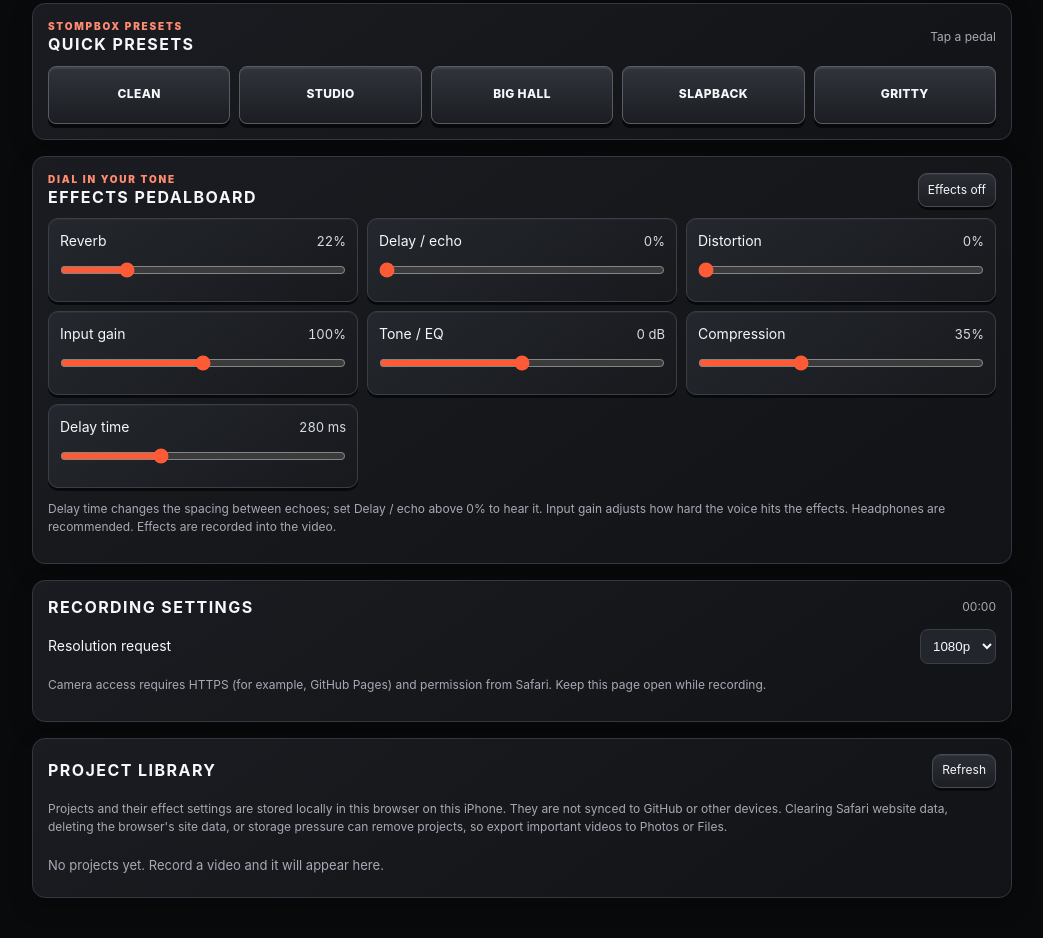
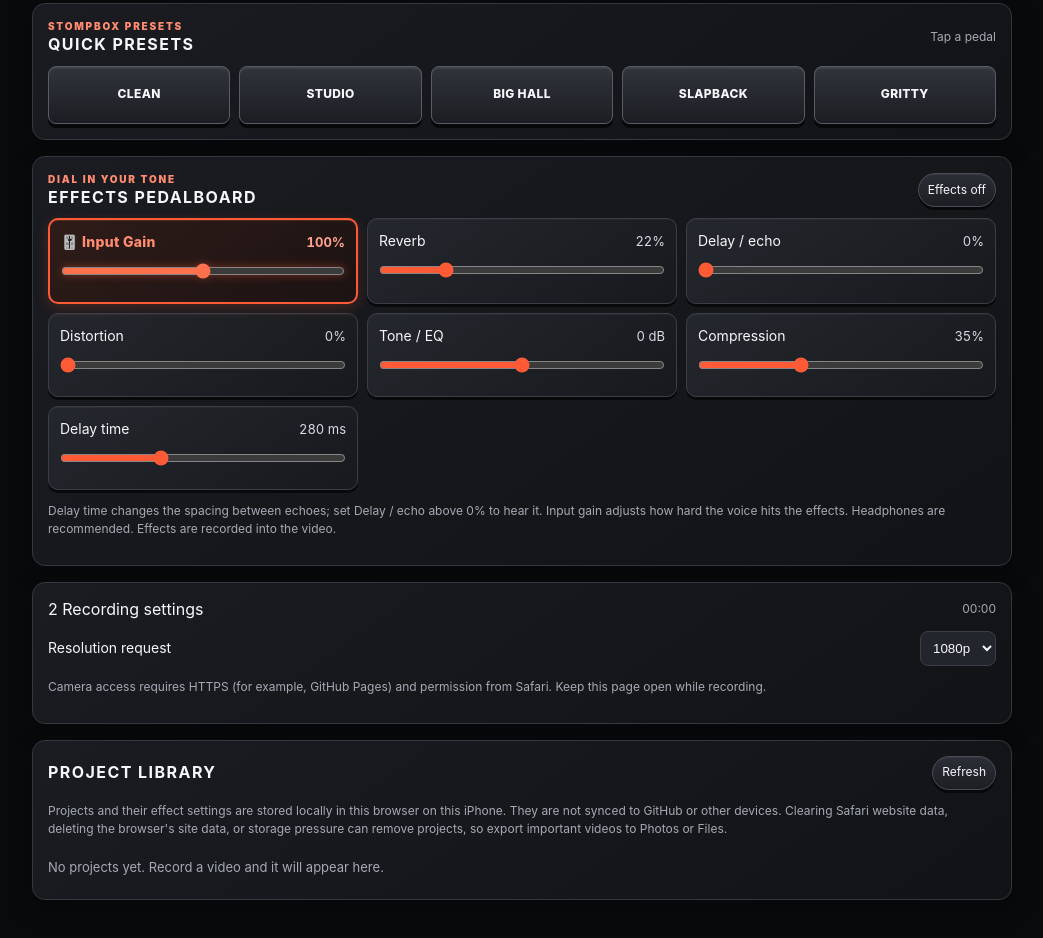
Before and after one commit to fbvhy6rngs-cmyk/Audio-Cam, a plain HTML site: page index.html in a window 1280 px wide. Shown: the part 798-1736 px from the top of the page, without its empty margins (118-1161 px from the left). Drawn offline with Linux system fonts and the light colour scheme.

Commit message:
Refactor camera preview styles and input gain controls
Updated styles for camera preview and button elements. Enhanced input gain control styling.

```diff
--- a/index.html
+++ b/index.html
@@ -1,4 +1,3 @@
-
 <!DOCTYPE html>
 <html lang="en">
 <head>
@@ -19,15 +18,37 @@ h1{font-size:25px;margin:0;letter-spacing:.04em;font-weight:900;text-transform:u
 .sub,.small,.note{color:var(--muted)}.sub{font-size:13px;margin-top:3px}.small,.note{font-size:12px}
 .pill{border:1px solid var(--line);border-radius:99px;padding:5px 9px;font-size:12px;color:var(--muted)}
 .preview{aspect-ratio:16/9;width:100%;min-height:240px;background:#000;border:2px solid #454952;border-radius:13px;overflow:hidden;display:grid;place-items:center;box-shadow:0 0 0 5px #15171b,0 12px 32px #0009;position:relative}
-#cameraPreview{width:100%;height:100%;object-fit:contain;background:#000}
+#cameraPreview{width:100%;height:100%;object-fit:cover;background:#000}
 .status{display:flex;gap:8px;align-items:center;margin:10px 2px 14px;font-size:13px;color:var(--muted)}
 .dot{width:8px;height:8px;border-radius:50%;background:#7c8290;flex:none}.dot.live{background:var(--accent)}
 .actions{display:grid;grid-template-columns:1fr 1.25fr 1fr;gap:10px;margin:15px 0 20px}
-button{font:inherit;color:var(--text);background:linear-gradient(180deg,#2b2e35,#1c1e23);border:1px solid #484c56;border-radius:9px;padding:11px 9px;min-height:44px;box-shadow:inset 0 1px #ffffff0d,0 3px 0 #08090b;transition:filter .12s,transform .12s}button:active{transform:translateY(2px);box-shadow:inset 0 1px #ffffff0d,0 1px 0 #08090b}
+button{font:inherit;color:var(--text);background:linear-gradient(180deg,#2b2e35,#1c1e23);border:1px solid #484c56;border-radius:99px;padding:11px 9px;min-height:44px;box-shadow:inset 0 1px #ffffff0d,0 3px 0 #08090b;transition:filter .12s,transform .12s}button:active{transform:translateY(2px);box-shadow:inset 0 1px #ffffff0d,0 1px 0 #08090b}
 button:disabled{opacity:.45}button.primary{background:linear-gradient(180deg,#ff704d,#d93b25);border-color:#ff886c;font-weight:800;text-transform:uppercase;letter-spacing:.04em}button.recording{background:linear-gradient(180deg,#b82132,#72101c);border-color:#f04b5a}
 .panel{background:linear-gradient(145deg,#1a1c21,#121316);border:1px solid #343740;border-radius:13px;padding:15px;margin:16px 0;box-shadow:0 8px 22px #0004}
 .panelhead{display:flex;justify-content:space-between;align-items:center;gap:10px;margin-bottom:10px}
 .control{padding:12px 11px;border:1px solid #3a3e47;border-radius:10px;background:linear-gradient(145deg,#24272d,#17191d);box-shadow:inset 0 1px #ffffff09,0 3px 0 #08090b;min-width:0}.control:first-of-type{border-top:1px solid #3a3e47}
+
+/* Distinguished Input Gain Styling */
+.control.highlight-gain {
+  border: 2px solid var(--accent);
+  background: linear-gradient(145deg, #2e1c18, #1c1313);
+  box-shadow: inset 0 1px #ff704d33, 0 4px 14px #ff5a3633;
+  position: relative;
+}
+.control.highlight-gain label {
+  color: #ff8b70;
+  font-weight: 800;
+  letter-spacing: 0.02em;
+}
+.control.highlight-gain output {
+  color: #ffa38f;
+  font-weight: 700;
+}
+.control.highlight-gain input[type=range] {
+  accent-color: #ff704d;
+  filter: drop-shadow(0 0 4px rgba(255, 90, 54, 0.4));
+}
+
 .labelrow{display:flex;justify-content:space-between;gap:10px;align-items:center;margin-bottom:5px;font-size:14px}
 output{font-size:13px;color:#d7dbe4;font-variant-numeric:tabular-nums}
 input[type=range]{width:100%;accent-color:var(--accent);height:28px;margin:0}
@@ -64,10 +85,10 @@ select{background:var(--panel2);color:var(--text);border:1px solid var(--line);b
 <section class="panel">
 <div class="panelhead"><div><div class="studio-tag">Dial in your tone</div><h2>Effects pedalboard</h2></div><button id="offBtn" style="min-height:34px;padding:5px 9px;font-size:12px">Effects off</button></div>
 <div class="effectsgrid">
+<div class="control highlight-gain"><div class="labelrow"><label for="gain">🎚️ Input Gain</label><output id="gainVal">100%</output></div><input id="gain" type="range" min="0" max="200" value="100"></div>
 <div class="control"><div class="labelrow"><label for="reverb">Reverb</label><output id="reverbVal">22%</output></div><input id="reverb" type="range" min="0" max="100" value="22"></div>
 <div class="control"><div class="labelrow"><label for="delay">Delay / echo</label><output id="delayVal">0%</output></div><input id="delay" type="range" min="0" max="100" value="0"></div>
 <div class="control"><div class="labelrow"><label for="distortion">Distortion</label><output id="distortionVal">0%</output></div><input id="distortion" type="range" min="0" max="100" value="0"></div>
-<div class="control"><div class="labelrow"><label for="gain">Input gain</label><output id="gainVal">100%</output></div><input id="gain" type="range" min="0" max="200" value="100"></div>
 <div class="control"><div class="labelrow"><label for="eq">Tone / EQ</label><output id="eqVal">0 dB</output></div><input id="eq" type="range" min="-12" max="12" value="0"></div>
 <div class="control"><div class="labelrow"><label for="compression">Compression</label><output id="compressionVal">35%</output></div><input id="compression" type="range" min="0" max="100" value="35"></div>
 <div class="control"><div class="labelrow"><label for="delayTime">Delay time</label><output id="delayTimeVal">280 ms</output></div><input id="delayTime" type="range" min="60" max="700" step="10" value="280"></div>
@@ -76,14 +97,14 @@ select{background:var(--panel2);color:var(--text);border:1px solid var(--line);b
 </section>
 
 <section class="panel">
-<div class="panelhead"><h2>Recording settings</h2><span id="clock" class="small">00:00</span></div>
+<div class="panelhead">2 Recording settings</h2><span id="clock" class="small">00:00</span></div>
 <div class="labelrow"><label for="quality">Resolution request</label><select id="quality"><option value="1080">1080p</option><option value="720">720p</option></select></div>
 <p class="note">Camera access requires HTTPS (for example, GitHub Pages) and permission from Safari. Keep this page open while recording.</p>
 <div id="error" role="status"></div>
 </section>
 
 <section id="result" class="panel" style="display:none">
-<div class="panelhead"><h2>Recording saved to projects</h2><span id="fileInfo" class="small"></span></div>
+<div class="panelhead">2 Recording saved to projects</h2><span id="fileInfo" class="small"></span></div>
 <label class="small" for="projectName">Project name</label><input id="projectName" class="field" maxlength="100" placeholder="Name this performance">
 <video id="recordedVideo" controls playsinline></video>
 <p class="note">Your take is automatically added to Project Library below with its effect settings. When you are ready to export, use <strong>Save / Share</strong> on that project in the library.</p>
@@ -189,7 +210,8 @@ function applyEffects(){
 function drawFrame(){
  if(!cameraStream||!preview.videoWidth){frameLoop=requestAnimationFrame(drawFrame);return;}
  const w=cameraCanvas.width,h=cameraCanvas.height,vw=preview.videoWidth,vh=preview.videoHeight;
- const scale=Math.min(w/vw,h/vh), dw=vw*scale,dh=vh*scale,dx=(w-dw)/2,dy=(h-dh)/2;
+ // Scale using Math.max to fit-and-fill the canvas frame (object-fit: cover equivalent)
+ const scale=Math.max(w/vw,h/vh), dw=vw*scale,dh=vh*scale,dx=(w-dw)/2,dy=(h-dh)/2;
  canvasContext.fillStyle='#000';canvasContext.fillRect(0,0,w,h);
  canvasContext.save();
  if(mirrored){canvasContext.translate(w,0);canvasContext.scale(-1,1);}
```
